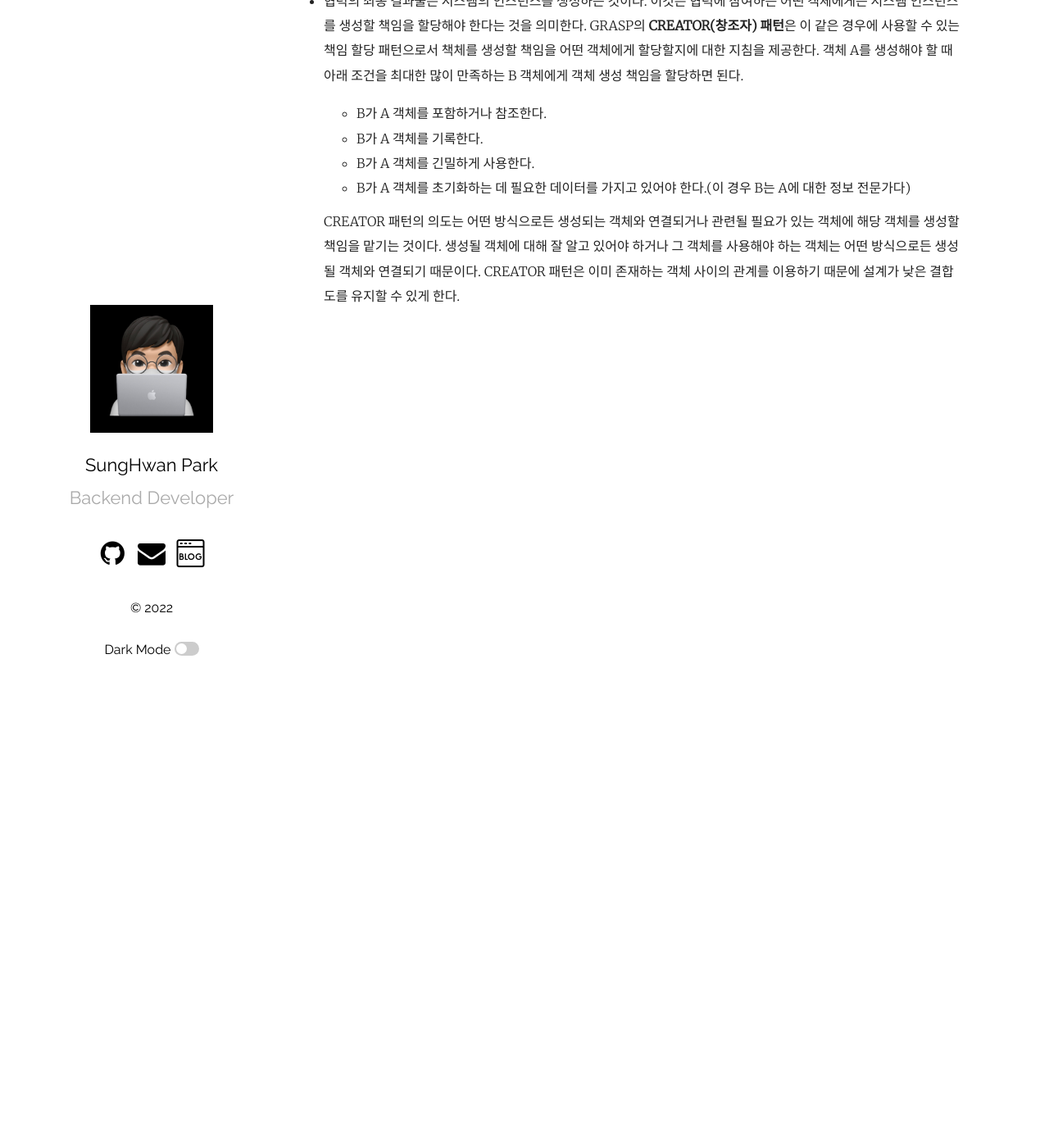
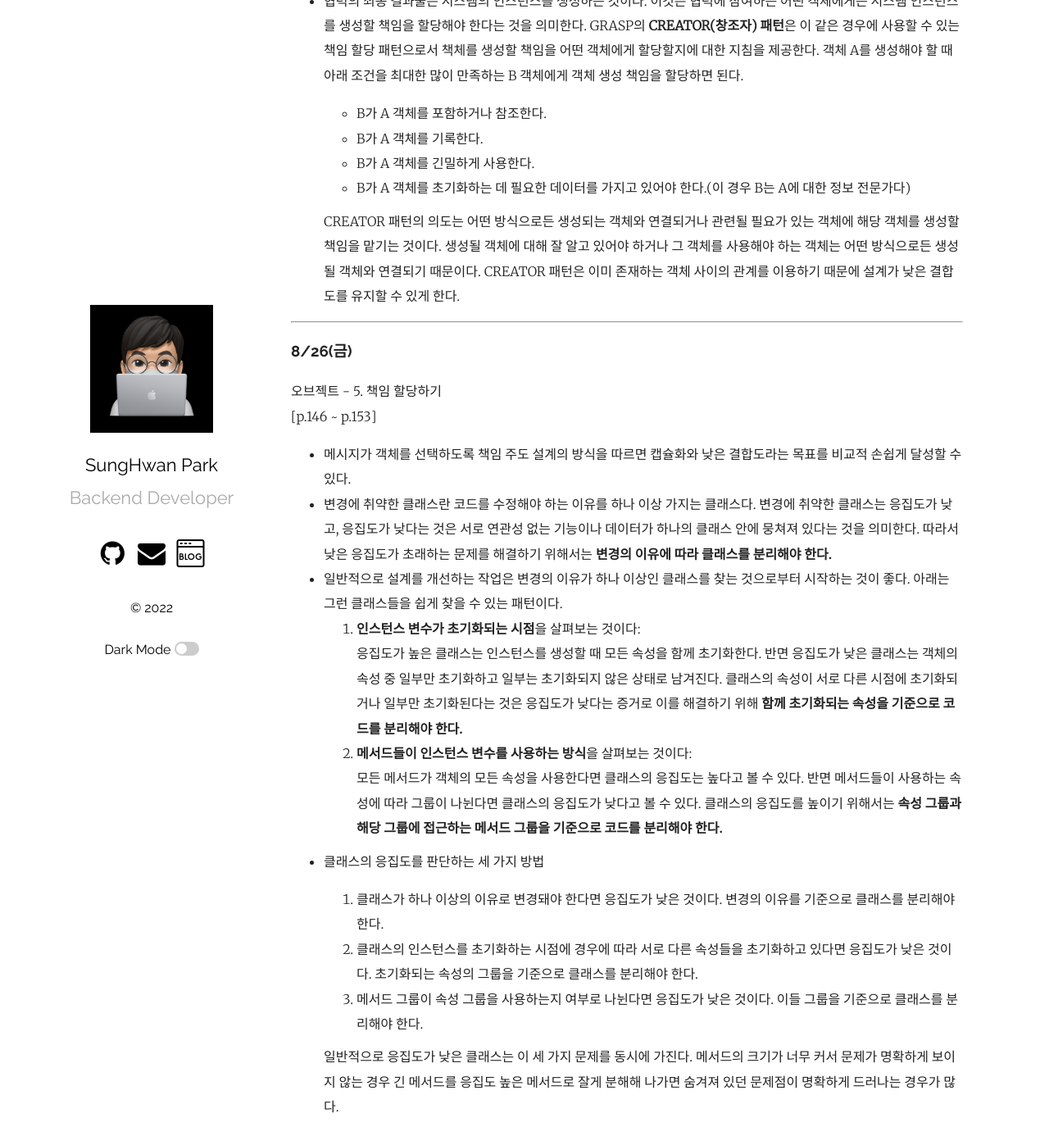
Before and after one commit to mrpark219/TIL, a Jekyll site: the page built from _posts/2022-08-01-8월TIL.markdown, in a window 1280 px wide and 1400 px high, scrolled down 24918 px. Shown: the top 1397 px of the window at 82% size. Built offline with Jekyll 4.4.1, drawn with Linux system fonts in a browser that asks for light colours; comment, search, counter and statistics services are not loaded.

Commit message:
feat: 2022-08-26 TIL 추가

```diff
--- a/_posts/2022-08-01-8월TIL.markdown
+++ b/_posts/2022-08-01-8월TIL.markdown
@@ -550,3 +550,25 @@ categories: 202208 TIL
     -   B가 A 객체를 초기화하는 데 필요한 데이터를 가지고 있어야 한다.(이 경우 B는 A에 대한 정보 전문가다)
 
     CREATOR 패턴의 의도는 어떤 방식으로든 생성되는 객체와 연결되거나 관련될 필요가 있는 객체에 해당 객체를 생성할 책임을 맡기는 것이다. 생성될 객체에 대해 잘 알고 있어야 하거나 그 객체를 사용해야 하는 객체는 어떤 방식으로든 생성될 객체와 연결되기 때문이다. CREATOR 패턴은 이미 존재하는 객체 사이의 관계를 이용하기 때문에 설계가 낮은 결합도를 유지할 수 있게 한다.
+
+---
+
+### 8/26(금)
+
+오브젝트 - 5. 책임 할당하기
+[p.146 ~ p.153]
+
+-   메시지가 객체를 선택하도록 책임 주도 설계의 방식을 따르면 캡슐화와 낮은 결합도라는 목표를 비교적 손쉽게 달성할 수 있다.
+-   변경에 취약한 클래스란 코드를 수정해야 하는 이유를 하나 이상 가지는 클래스다. 변경에 취약한 클래스는 응집도가 낮고, 응집도가 낮다는 것은 서로 연관성 없는 기능이나 데이터가 하나의 클래스 안에 뭉쳐져 있다는 것을 의미한다. 따라서 낮은 응집도가 초래하는 문제를 해결하기 위해서는 **변경의 이유에 따라 클래스를 분리해야 한다.**
+-   일반적으로 설계를 개선하는 작업은 변경의 이유가 하나 이상인 클래스를 찾는 것으로부터 시작하는 것이 좋다. 아래는 그런 클래스들을 쉽게 찾을 수 있는 패턴이다.
+    1. **인스턴스 변수가 초기화되는 시점**을 살펴보는 것이다:
+       응집도가 높은 클래스는 인스턴스를 생성할 때 모든 속성을 함께 초기화한다. 반면 응집도가 낮은 클래스는 객체의 속성 중 일부만 초기화하고 일부는 초기화되지 않은 상태로 남겨진다. 클래스의 속성이 서로 다른 시점에 초기화되거나 일부만 초기화된다는 것은 응집도가 낮다는 증거로 이를 해결하기 위해 **함께 초기화되는 속성을 기준으로 코드를 분리해야 한다.**
+    2. **메서드들이 인스턴스 변수를 사용하는 방식**을 살펴보는 것이다:
+       모든 메서드가 객체의 모든 속성을 사용한다면 클래스의 응집도는 높다고 볼 수 있다. 반면 메서드들이 사용하는 속성에 따라 그룹이 나뉜다면 클래스의 응집도가 낮다고 볼 수 있다. 클래스의 응집도를 높이기 위해서는 **속성 그룹과 해당 그룹에 접근하는 메서드 그룹을 기준으로 코드를 분리해야 한다.**
+-   클래스의 응집도를 판단하는 세 가지 방법
+
+    1. 클래스가 하나 이상의 이유로 변경돼야 한다면 응집도가 낮은 것이다. 변경의 이유를 기준으로 클래스를 분리해야 한다.
+    2. 클래스의 인스턴스를 초기화하는 시점에 경우에 따라 서로 다른 속성들을 초기화하고 있다면 응집도가 낮은 것이다. 초기화되는 속성의 그룹을 기준으로 클래스를 분리해야 한다.
+    3. 메서드 그룹이 속성 그룹을 사용하는지 여부로 나뉜다면 응집도가 낮은 것이다. 이들 그룹을 기준으로 클래스를 분리해야 한다.
+
+    일반적으로 응집도가 낮은 클래스는 이 세 가지 문제를 동시에 가진다. 메서드의 크기가 너무 커서 문제가 명확하게 보이지 않는 경우 긴 메서드를 응집도 높은 메서드로 잘게 분해해 나가면 숨겨져 있던 문제점이 명확하게 드러나는 경우가 많다.
```
